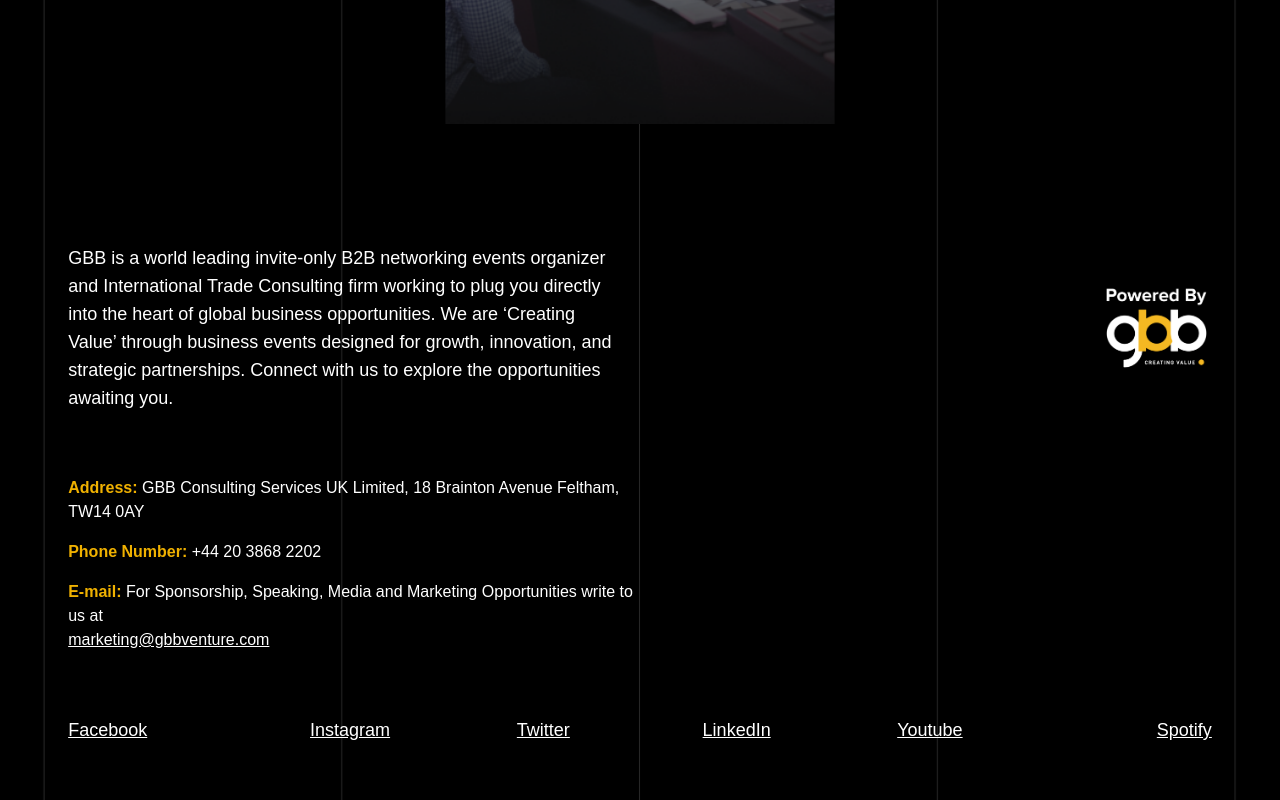
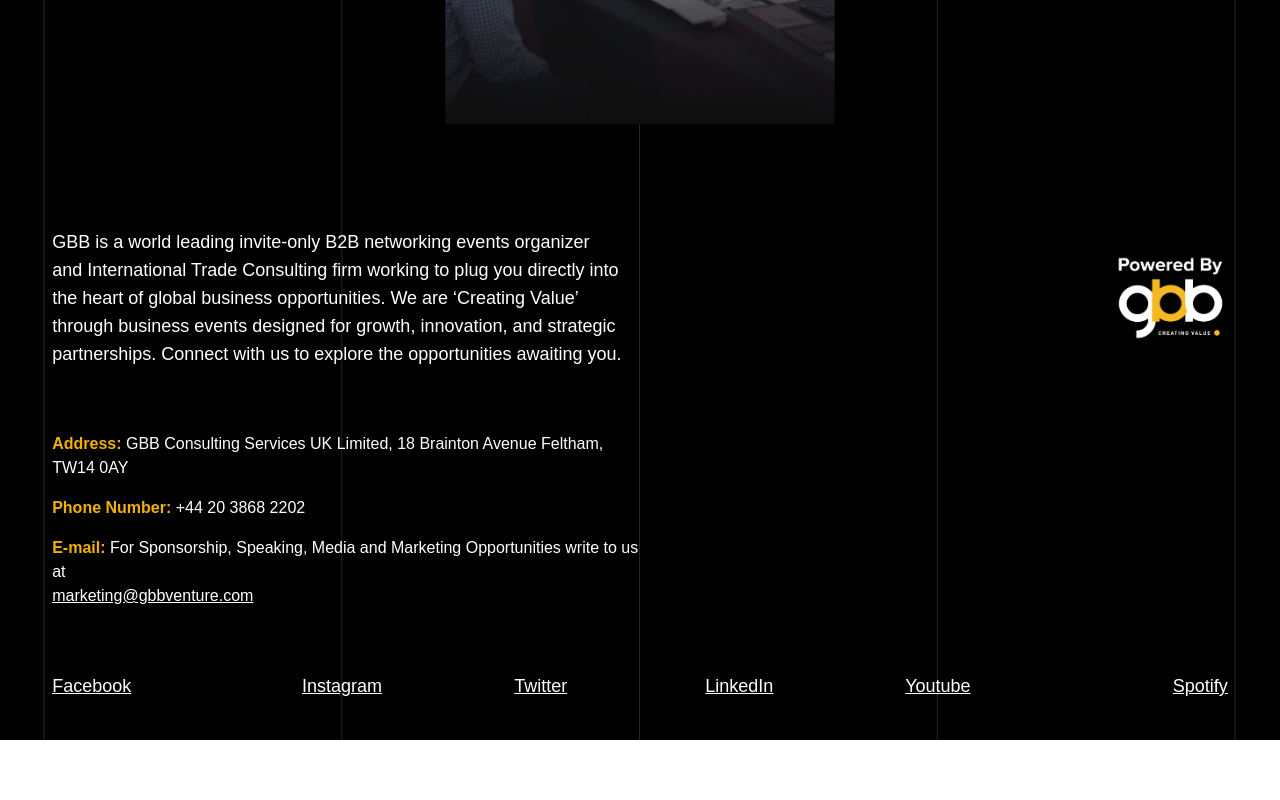
Before and after one commit to Sasmita-Netsquare/18th-REDS, a React (Vite) app: page / in a window 1280 px wide. Shown: the part 9228-10028 px from the top of the page. After the commit the page ends 9968 px from the top, so only its background shows below. Built offline with nearby package versions, Linux system fonts and the light colour scheme; a web font is replaced by a local one.

Commit message:
Small style updated in footer layout

```diff
--- a/src/layouts/PublicLayout.tsx
+++ b/src/layouts/PublicLayout.tsx
@@ -49,7 +49,7 @@ const PublicLayout = () => {
       </main>
 
       {/* Footer */}
-      <footer className=" text-white p-4 ">
+      <footer className=" text-white">
         <Footer />
       </footer>
     </div>
```
